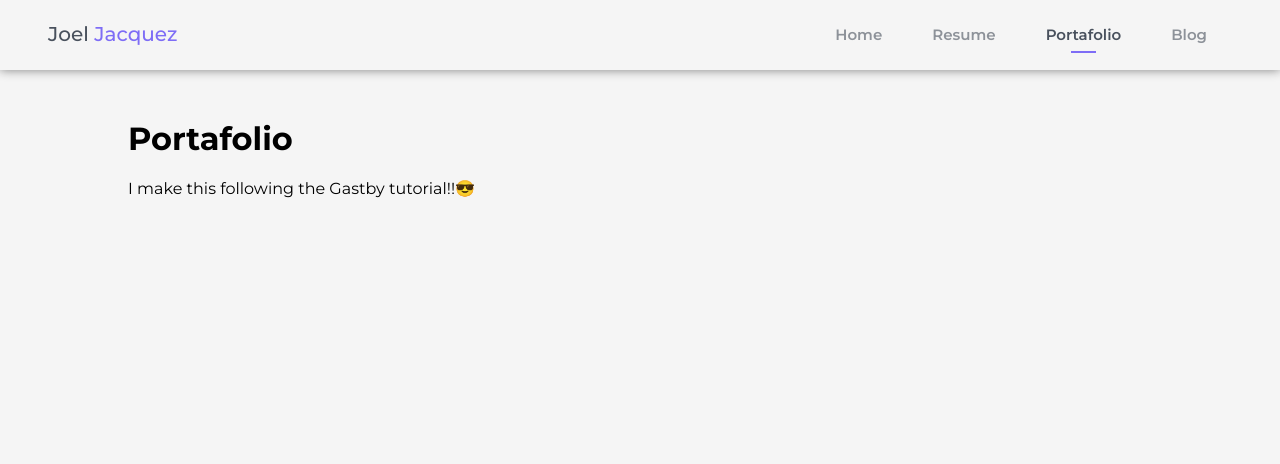
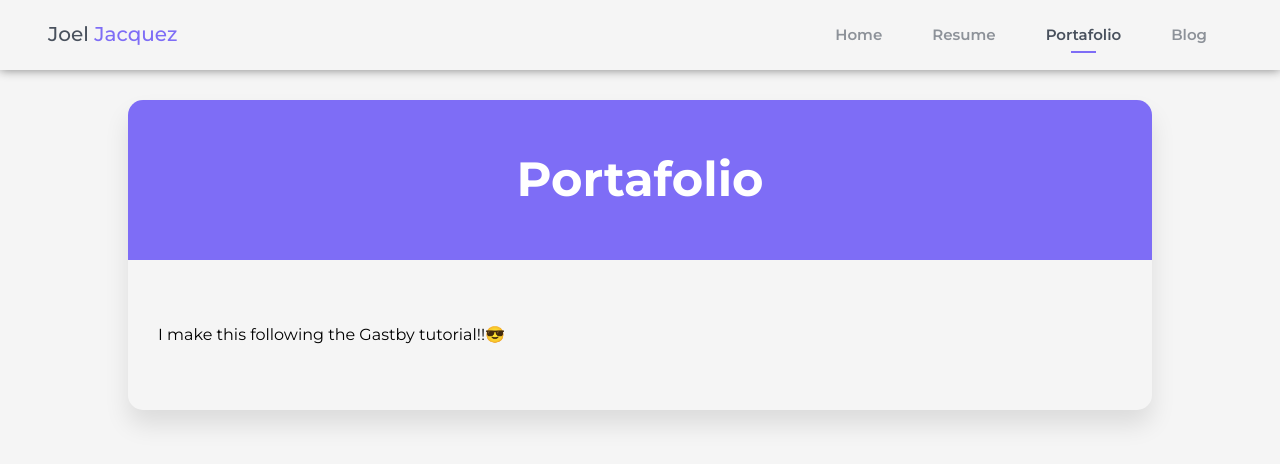
Before and after one commit to JoelJacquez/jacquez.xyz, a Gatsby site: page /portafolio in a window 1280 px wide. Built offline with nearby package versions, Linux system fonts and the light colour scheme; Gatsby itself is replaced by a stand-in of ours.

Commit message:
apply basics styles to portafolio page

```diff
--- a/src/pages/portafolio.tsx
+++ b/src/pages/portafolio.tsx
@@ -4,21 +4,26 @@ import Layout from '../components/Layout';
 // styles
 
 // markup
-const IndexPage = () => {
+const PortafolioPage = () => {
   return (
     <>
       <Layout>
-        <title>Portafolio</title>
+        <section className="page">
+          <div className="page-header">
             <h1>Portafolio</h1>
+          </div>
+          <div className="page-content">
             <p>
               I make this following the Gastby tutorial!!
               <span role="img" aria-label="Sunglasses smiley emoji">
                 😎
               </span>
             </p>
+          </div>
+        </section>
       </Layout>
     </>
   );
 };
 
-export default IndexPage;
+export default PortafolioPage;
```
Lines whose indentation alone changed are shown as unchanged.
